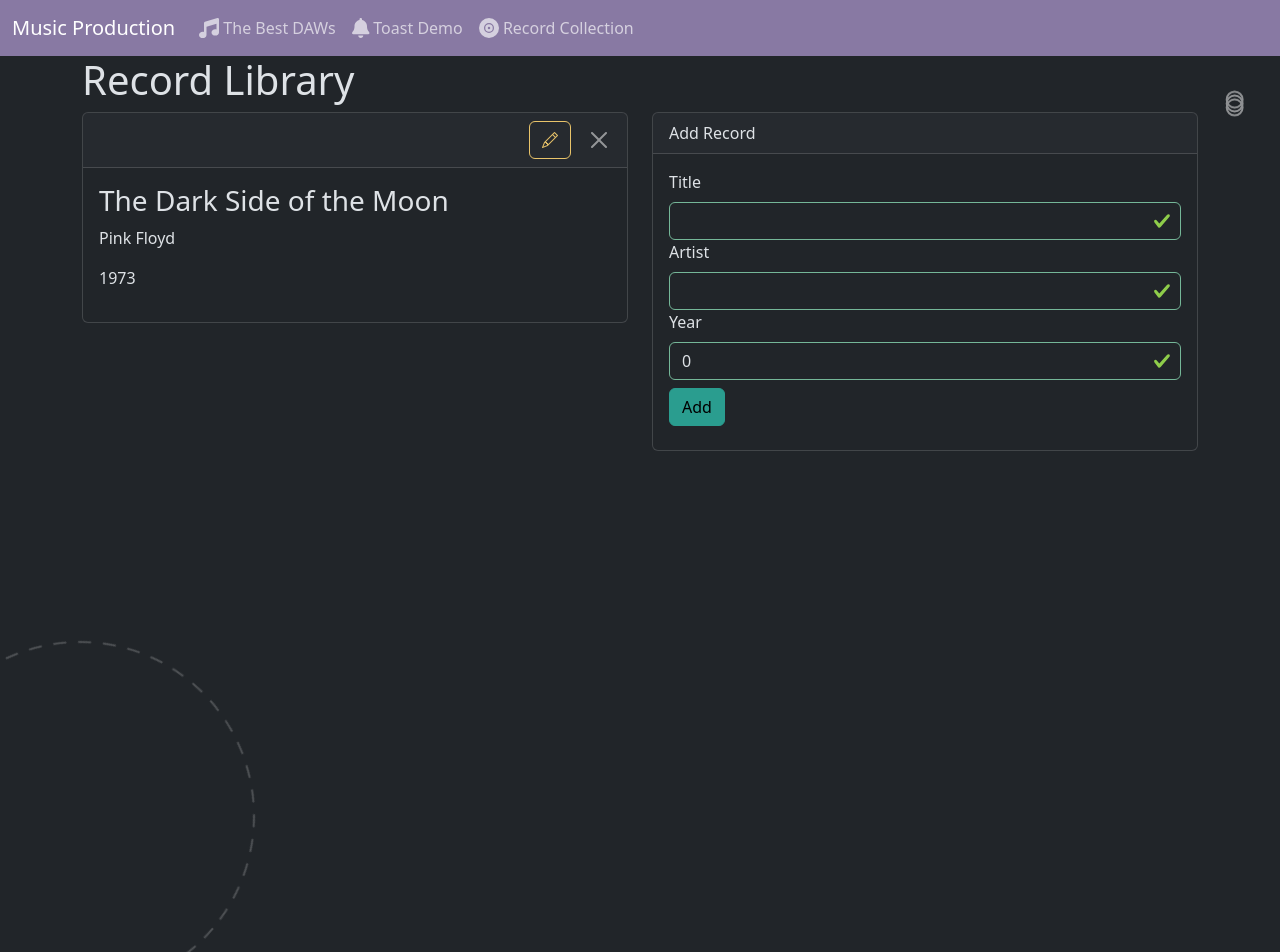
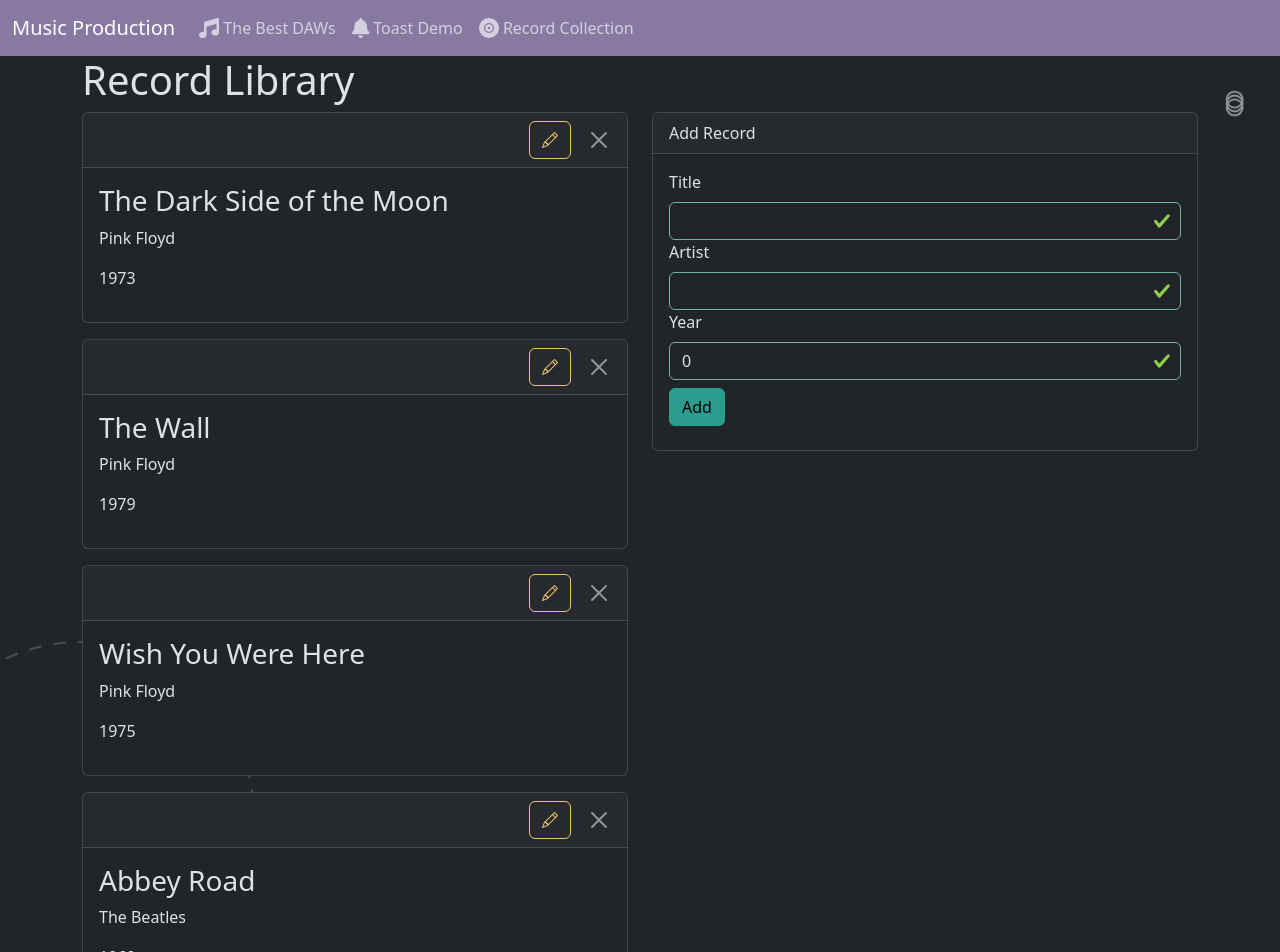
Before and after one commit to mickelson-classroom/hobby-manager-Cwighty, a React (Vite) app: page /records in a window 1280 px wide. Shown: the top 952 px of the page. Built offline with nearby package versions, Linux system fonts and the light colour scheme.

Commit message:
add more to record collection

```diff
--- a/src/features/records/recordSlice.ts
+++ b/src/features/records/recordSlice.ts
@@ -12,6 +12,30 @@
       title: "The Dark Side of the Moon",
       artist: "Pink Floyd",
       year: 1973,
+    },
+    {
+      id: 2,
+      title: "The Wall",
+      artist: "Pink Floyd",
+      year: 1979,
+    },
+    {
+      id: 3,
+      title: "Wish You Were Here",
+      artist: "Pink Floyd",
+      year: 1975,
+    },
+    {
+      id: 4,
+      title: "Abbey Road",
+      artist: "The Beatles",
+      year: 1969,
+    },
+    {
+      id: 5,
+      title: "Revolver",
+      artist: "The Beatles",
+      year: 1966,
     },
   ],
 };
```
